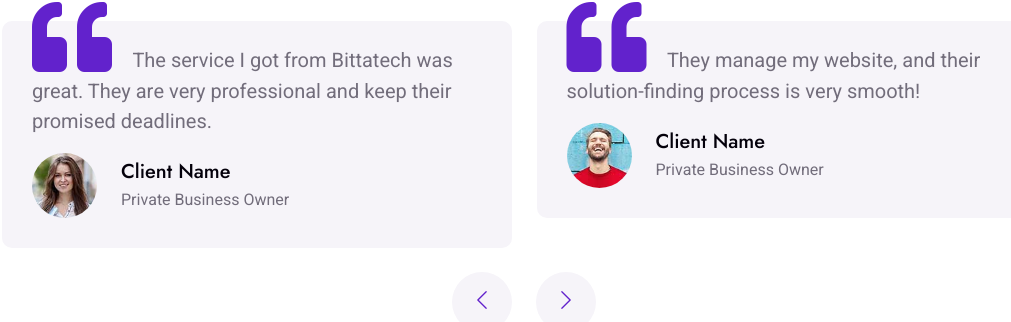
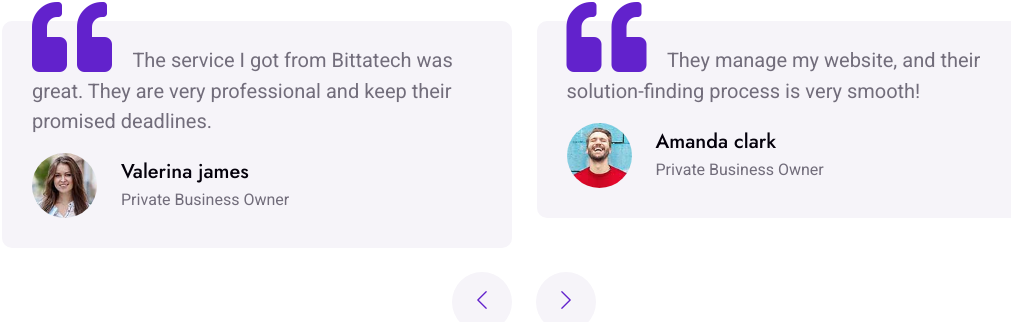
Before and after one commit to BitwodedSeleshiDemissie/bittatech, a Flask app: page / in a window 1280 px wide. Shown: the part 3515-3837 px from the top of the page, without its empty margins (116-1127 px from the left). Run offline with Flask 3, Linux system fonts and the light colour scheme; some libraries are stand-ins or nearby versions.

Commit message:
client name fixed

```diff
--- a/templates/index.html
+++ b/templates/index.html
@@ -294,7 +294,7 @@
                          src="{{ url_for('static', filename='img/testimonial-1.jpg') }}"
                          style="width: 65px; height: 65px;">
                     <div class="ps-4">
-                        <h5 class="mb-1">Client Name</h5>
+                        <h5 class="mb-1">Valerina james</h5>
                         <span>Private Business Owner</span>
                     </div>
                 </div>
@@ -310,7 +310,7 @@
                          src="{{ url_for('static', filename='img/testimonial-2.jpg') }}"
                          style="width: 65px; height: 65px;">
                     <div class="ps-4">
-                        <h5 class="mb-1">Client Name</h5>
+                        <h5 class="mb-1">Amanda clark</h5>
                         <span>Private Business Owner</span>
                     </div>
                 </div>
```
